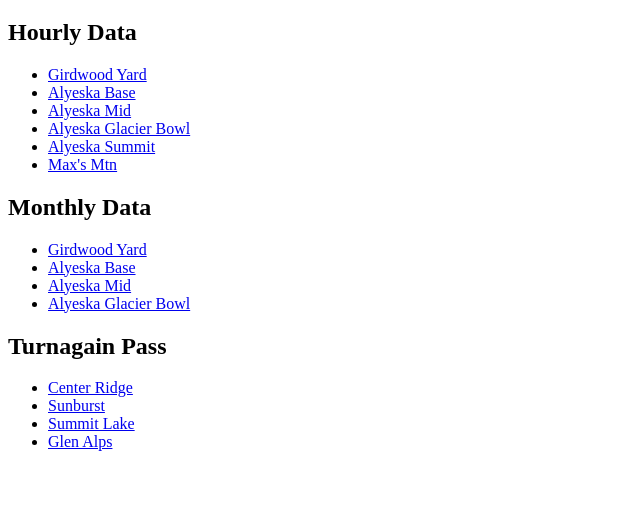
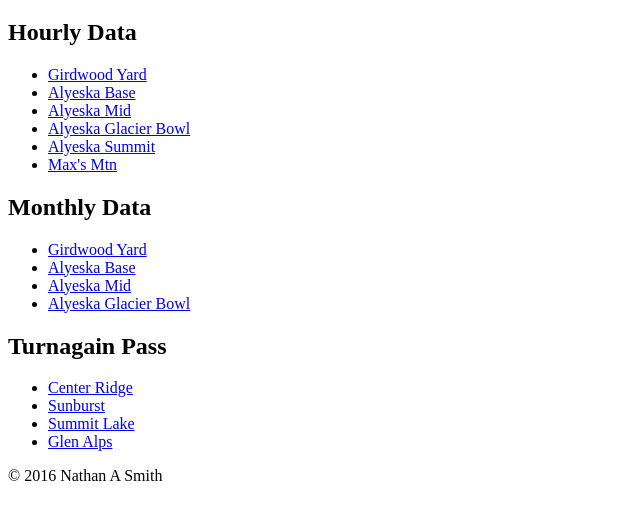
Before and after one commit to chugachski/turnagain-wx, a plain HTML site: page index.html in a window 1280 px wide. Shown: the part 61-580 px from the top of the page, without its empty margins (0-640 px from the left). Drawn offline with Linux system fonts and the light colour scheme.

Commit message:
update query

```diff
--- a/index.html
+++ b/index.html
@@ -8,9 +8,9 @@
 	<link href="https://fonts.googleapis.com/css?family=Fjalla+One" rel="stylesheet">
 </head>
 <body>
+	<div class="content">
 		<h1>Turnagain Weather Links</h1>
-
-	<div class="content">
+		<div class="main">
 			<div class="outer-wrapper">
 				<h2>Hourly Data</h2>
 				<div class="inner-wrapper">
@@ -55,6 +55,13 @@
 				</div>
 			</div>
 		</div>
+	</div>
+
+	<div class="sub">
+		<div class="footer">
+			&copy; 2016 Nathan A Smith
+		</div>
+	</div>
 
 </body>
 </html>
--- a/large.css
+++ b/large.css
@@ -34,7 +34,20 @@
   display: inline-block;
 }
 
-.content {
+.main {
   display: flex;
   justify-content: space-around;
 }
+
+.content {
+  height: 90vh;
+}
+
+body { margin: 0; }
+
+.sub {
+  display: flex;
+  justify-content: center;
+  align-items: flex-start;
+  height: 10vh;
+}
--- a/small.css
+++ b/small.css
@@ -10,7 +10,7 @@
 li {
   background-color: #008B8B;
   border-radius: 6px;
-  margin: 3%;
+  margin: 4%;
   list-style: none;
 }
 
@@ -26,8 +26,19 @@
   text-decoration: none;
   text-align: center;
   font-size: 22px;
-  padding: 3%;
+  padding: 4%;
 }
+
+html { height: 100%; }
+
+body {
+  height: 100%;
+  margin: 0;
+}
+
+.content { height: 90%; }
+
+.sub { height: 10%; }
 
 h1, h2 { text-align: center; }
 
```
Lines whose indentation alone changed are shown as unchanged.
